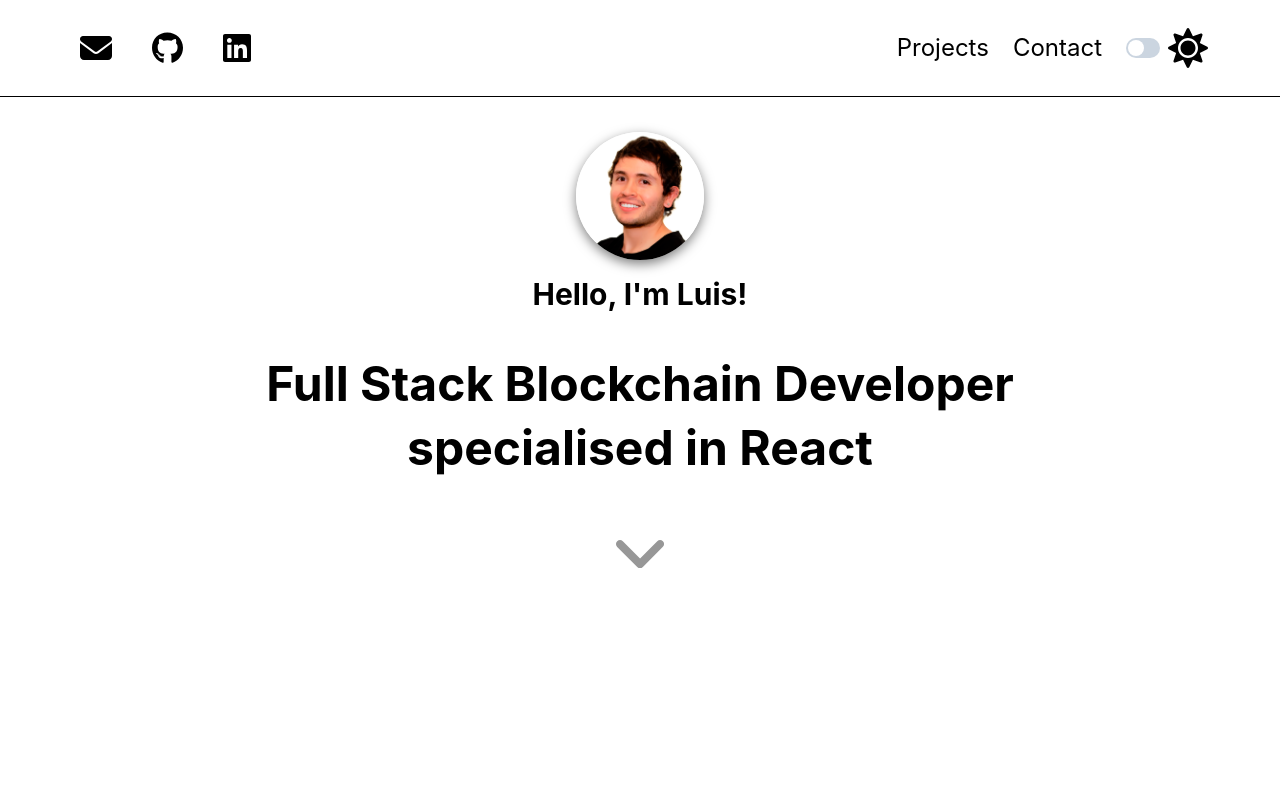
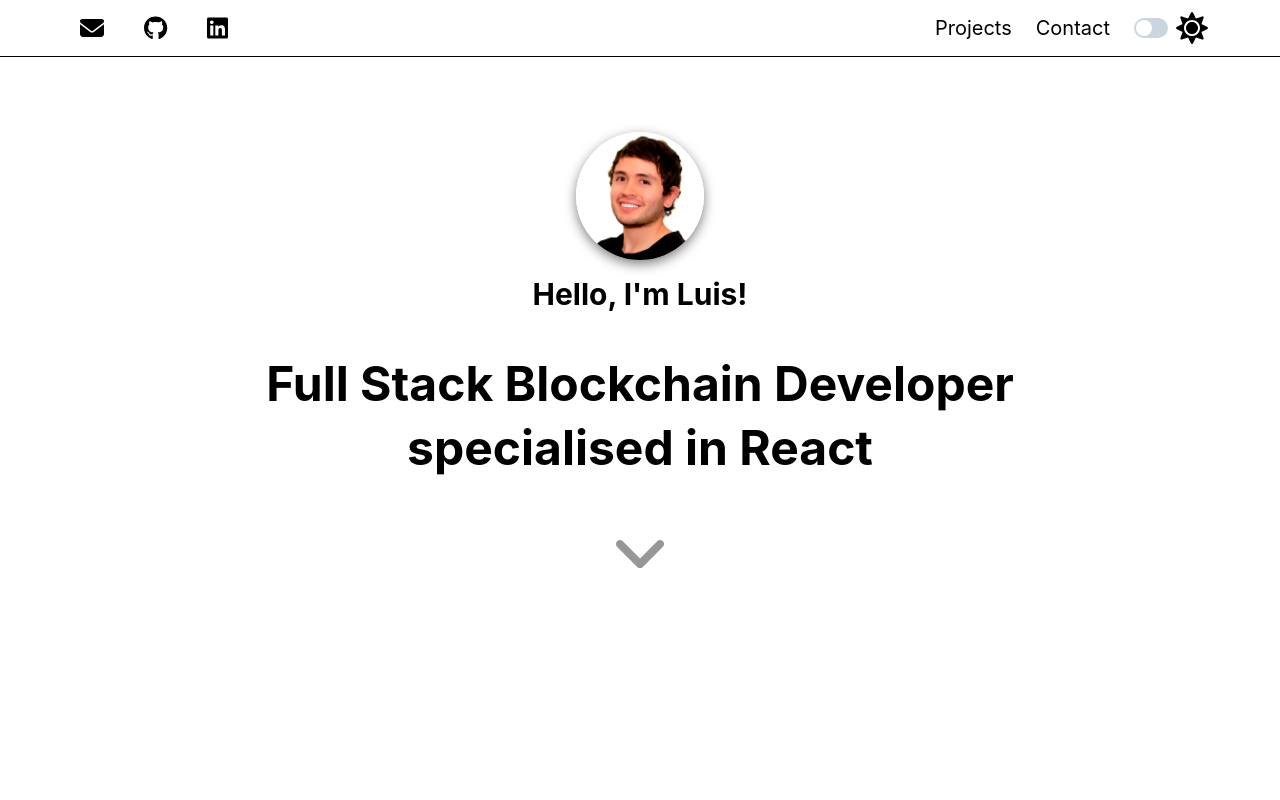
Before and after one commit to luiscaceresd/portfolio, a React (Create React App) app: page / in a window 1280 px wide. Shown: the top 800 px of the page. Built offline with nearby package versions, Linux system fonts and the light colour scheme.

Commit message:
fixing navbar

```diff
--- a/src/components/ColorModeSwitcher.js
+++ b/src/components/ColorModeSwitcher.js
@@ -6,7 +6,7 @@ const ColorModeSwitcher = () => {
   const { colorMode, toggleColorMode } = useColorMode();
 
   // Define icon sizes for different breakpoints
-  const iconSize = useBreakpointValue({ base: '6', md: '8', lg: '10' }); // Adjust these values as needed
+  const iconSize = useBreakpointValue({ base: '6', md: '6', lg: '8' }); // Adjust these values as needed
 
   return (
     <Switch
--- a/src/components/Header.js
+++ b/src/components/Header.js
@@ -43,9 +43,9 @@ const Header = () => {
     whiteSpace: "nowrap" // Prevent wrapping of text
   };
    // Use breakpoint values to adjust icon and text sizes for different screen sizes
-   const iconSize = useBreakpointValue({ base: 'xl', md: 'xl', lg: '2xl' }); // Adjust icon sizes
-   const fontSize = useBreakpointValue({ base: 'md', md: 'xl', lg: '2xl' }); // Adjust font sizes for text
-   const switchSize = useBreakpointValue({ base: 'md', md: 'xl', lg: '2xl' }); // Adjust switch sizes
+   const iconSize = useBreakpointValue({ base: 'xl', md: 'xl', lg: 'xl' }); // Adjust icon sizes
+   const fontSize = useBreakpointValue({ base: 'md', md: 'xl', lg: 'xl' }); // Adjust font sizes for text
+   const switchSize = useBreakpointValue({ base: 'md', md: 'xl', lg: 'xl' }); // Adjust switch sizes
 
    // Access the current theme colors for background
    const backgroundColor = useColorModeValue("light.background", "dark.background");
@@ -69,7 +69,7 @@ const Header = () => {
          width="full"
          margin="0 auto"
          paddingX={{ base: 1, md: 10 }}
-         paddingY={{ base: 3, md: 6 }}
+         paddingY={{ base: 1, md: 2 }}
        >
          <HStack
            justifyContent="space-between"
```
